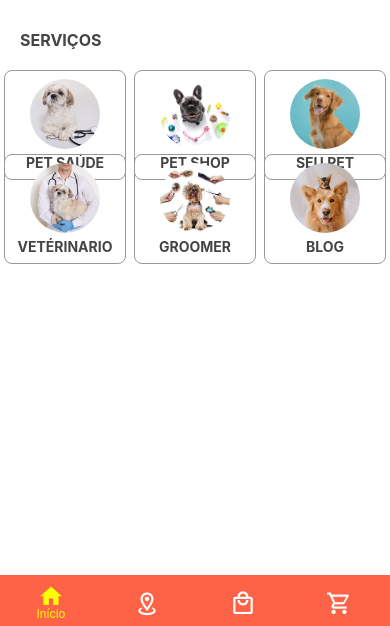
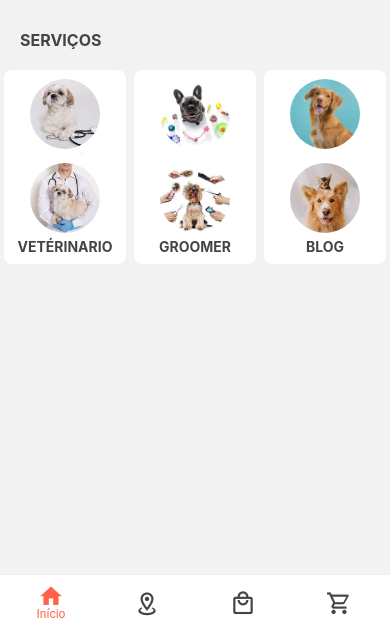
Before and after one commit to raicleysantana/petvoce-app, a React Native app: screen / in a window 390 px wide. Shown: the part 215-841 px from the top of the page. Built offline with nearby package versions, Linux system fonts and the light colour scheme; no server answers.

Commit message:
#Ajustes na tela Home #Criando layout da tela de visualizar produtos/Serviços

```diff
--- a/App.js
+++ b/App.js
@@ -9,7 +9,7 @@ console.disableYellowBox = true;
 export default function App() {
     return (
         <SafeAreaView style={styles.container}>
-            <StatusBar style="dark"/>
+            <StatusBar style="dark" statusBarTranslucent={false}/>
             <Routes/>
         </SafeAreaView>
     );
--- a/src/components/highlightsList.js
+++ b/src/components/highlightsList.js
@@ -52,13 +52,14 @@ export default highlightsList;
 const styles = StyleSheet.create({
 
     card: {
-        borderWidth: .8,
-        borderColor: "#ccc",
+        /*borderWidth: .8,
+        borderColor: "#ccc",*/
         borderRadius: 8,
         paddingHorizontal: 15,
         paddingVertical: 5,
         marginHorizontal: 5,
         marginBottom: 2,
+        backgroundColor: "#FFFFFF",
     },
 
     image: {
--- a/src/components/servicesCard.js
+++ b/src/components/servicesCard.js
@@ -55,13 +55,14 @@ const styles = StyleSheet.create({
 
     servicesItem: {
         flex: 1,
-        borderWidth: .4,
-        borderColor: "#999",
+        /*borderWidth: .4,
+        borderColor: "#999",*/
         height: 110,
         marginHorizontal: 4,
         borderRadius: 8,
         alignItems: "center",
-        justifyContent: "center"
+        justifyContent: "center",
+        backgroundColor: "#FFFFFF",
     },
 
     serviceImage: {
--- a/src/pages/Home/styles.js
+++ b/src/pages/Home/styles.js
@@ -3,7 +3,6 @@ import {StyleSheet} from 'react-native';
 const styles = StyleSheet.create({
     container: {
         flex: 1,
-        backgroundColor: "#FFFFFF",
     },
 
     header: {
@@ -14,6 +13,7 @@ const styles = StyleSheet.create({
         flexDirection: "row",
         justifyContent: "space-between",
         alignItems: "center",
+        backgroundColor: "#FFFFFF",
     },
 
     headerItems: {},
--- a/src/pages/ProductsServices/view.js
+++ b/src/pages/ProductsServices/view.js
@@ -1,5 +1,7 @@
 import React, {useEffect, useState} from 'react';
-import {Text, StyleSheet, SafeAreaView, View, Image} from 'react-native';
+import {StyleSheet, SafeAreaView, View, ActivityIndicator, ScrollView} from 'react-native';
+import {Image} from 'react-native-elements';
+import {Text, Title} from 'react-native-paper';
 import api from "../../services/api";
 
 function view({route, navigation}) {
@@ -20,20 +22,22 @@ function view({route, navigation}) {
     }
 
     return (
-        <SafeAreaView style={styles.container}>
+        <ScrollView style={styles.container}>
+            <View style={styles.container2}>
 
-            <Image
-                style={styles.image}
-                source={{uri: "https://billynick.com.br/wp-content/uploads/2021/06/pet-salon-1.png"}}
-            />
+                <Image
+                    style={styles.image}
+                    source={{uri: "https://billynick.com.br/wp-content/uploads/2021/06/pet-salon-1.png"}}
+                    PlaceholderContent={<ActivityIndicator/>}
+                />
+                <Title>{productService.ps_nome}</Title>
+                <View>
+                    <Text>{productService.ps_descricao}</Text>
+                </View>
 
-            <View>
-                <Text>{productService.ps_nome}</Text>
             </View>
-            <View>
-                <Text>{productService.ps_descricao}</Text>
-            </View>
-        </SafeAreaView>
+
+        </ScrollView>
     );
 }
 
@@ -42,7 +46,6 @@ export default view;
 const styles = StyleSheet.create({
     container: {
         flex: 1,
-        padding: 10,
     },
 
     image: {
--- a/src/routes/AppTabsBottom.js
+++ b/src/routes/AppTabsBottom.js
@@ -11,9 +11,9 @@ function AppTabsBottom() {
     return (
         <Navigator
             initialRouteName="Home"
-            activeColor="yellow"
-            inactiveColor="#FFF"
-            barStyle={{backgroundColor: 'tomato'}}
+            activeColor={"tomato"}
+            inactiveColor="#444"
+            barStyle={{backgroundColor: '#FFFFFF'}}
         >
             <Screen
                 name={"Home"}
```
